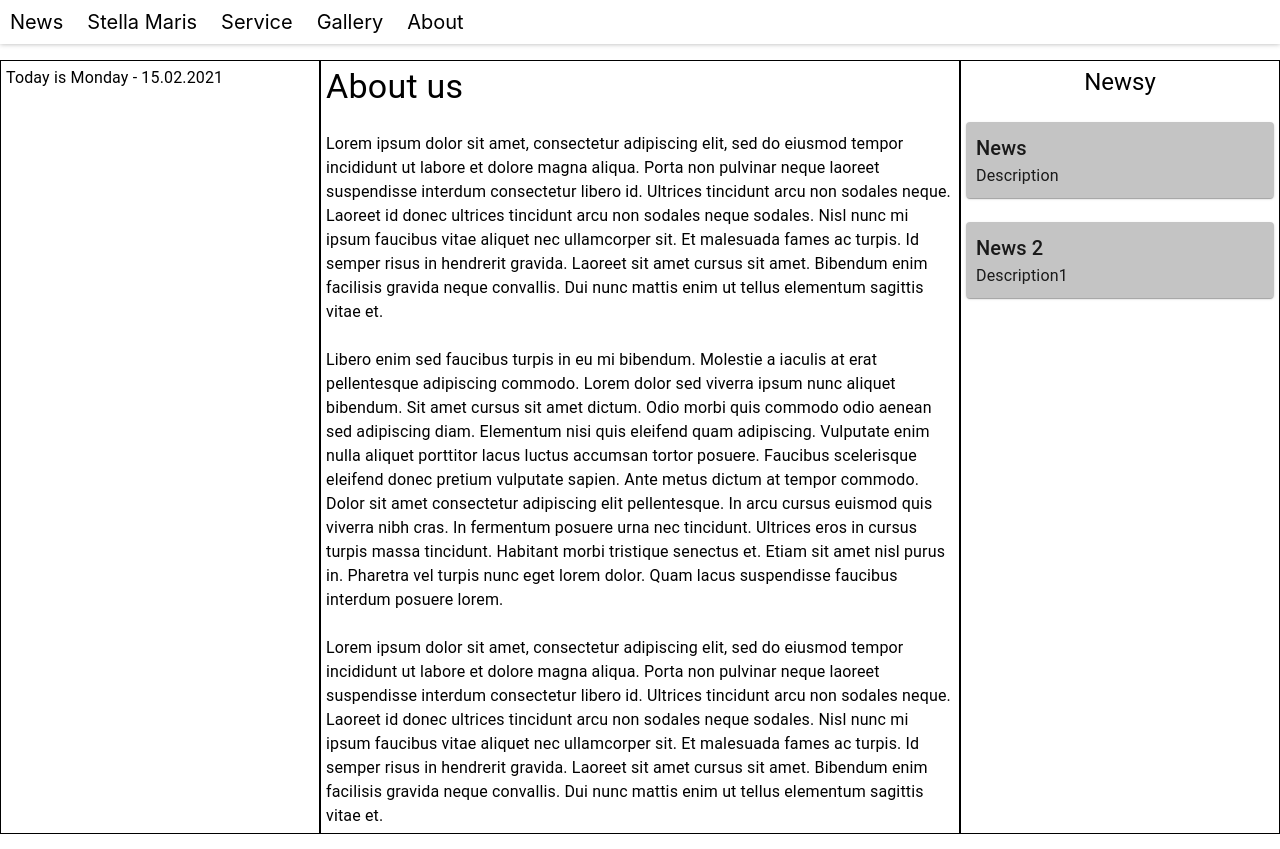
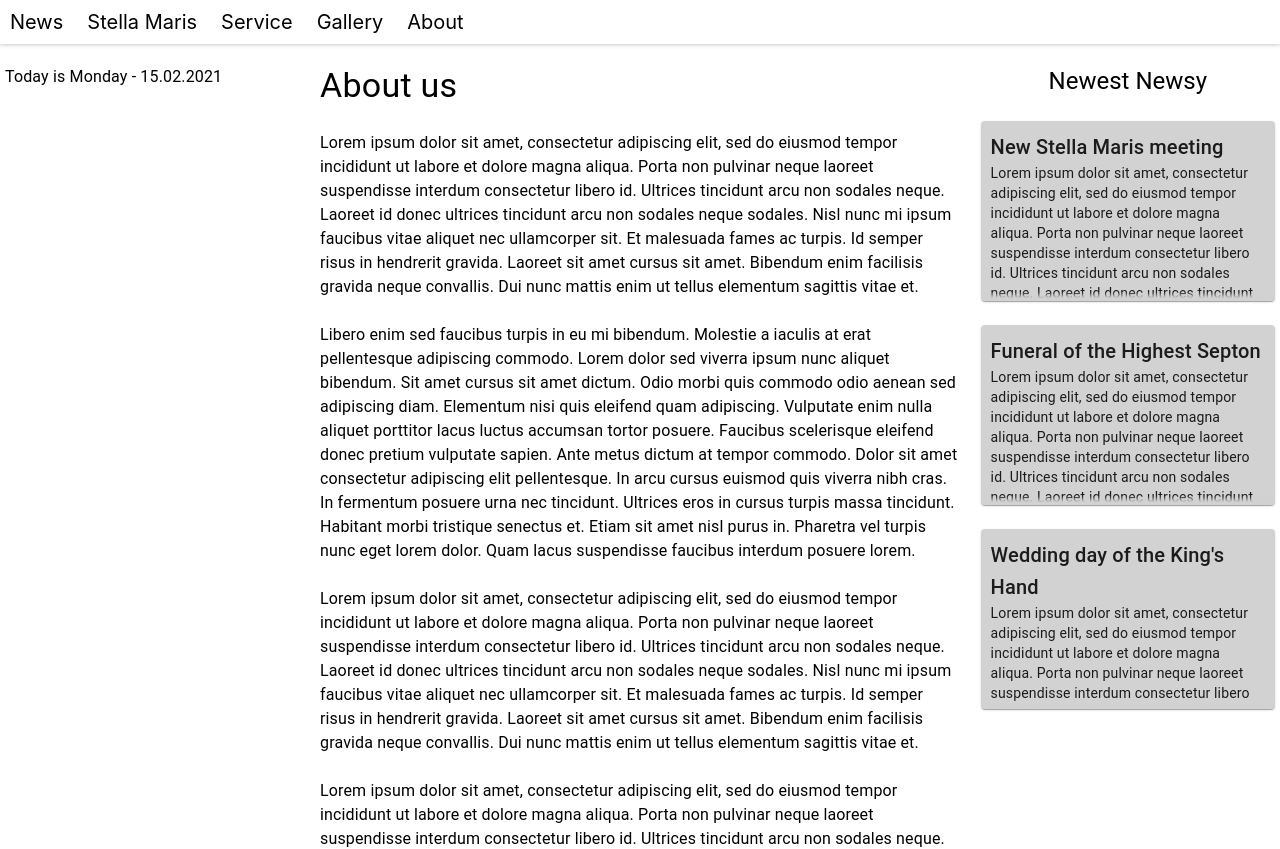
Before and after one commit to Tosini13/Pallotyni, a React (Create React App) app: page / in a window 1280 px wide. Shown: the top 849 px of the page. Built offline with nearby package versions, Linux system fonts and the light colour scheme.

Commit message:
styled news sidebar

```diff
--- a/src/App.tsx
+++ b/src/App.tsx
@@ -7,15 +7,36 @@ import DailyMessage from "./components/dailyMessage/DailyMessage";
 import NavBar from "./components/nav/NavBar";
 import SideBarNews from "./components/news/SideBarNews";
 
-const GridMainContainerStyled = styled(Grid)`
+const navHeight = "60px";
+
+const MainContainerStyled = styled.div`
   position: relative;
-  margin-top: 60px;
-  min-height: calc(100vh - 60px);
+  margin-top: ${navHeight};
+  min-height: calc(100vh - ${navHeight});
 `;
 
-const GridColumnsStyled = styled(Grid)`
+const GridColumnsStyled = styled.div`
   padding: 5px;
-  border: black solid 1px;
+`;
+
+const MainStyled = styled(GridColumnsStyled)`
+  margin: 0px auto;
+  width: 50vw;
+`;
+
+const SidebarStyled = styled(GridColumnsStyled)`
+  position: fixed;
+  margin-top: ${navHeight};
+  width: 23vw;
+  top: 0px;
+`;
+
+const LeftSidebarStyled = styled(SidebarStyled)`
+  left: 0px;
+`;
+
+const RightSidebarStyled = styled(SidebarStyled)`
+  right: 0px;
 `;
 
 function App() {
@@ -25,26 +46,26 @@ function App() {
         <NavBar />
         {/*-----------------------------*/}
         {/*DESKTOP VIEW*/}
-        <GridMainContainerStyled container>
+        <MainContainerStyled>
           {/* LEFT SIDEBAR*/}
-          <GridColumnsStyled item md={3}>
+          <LeftSidebarStyled>
             <Switch>
               <Route path="/" component={DailyMessage} />
             </Switch>
-          </GridColumnsStyled>
+          </LeftSidebarStyled>
           {/* MAIN */}
-          <GridColumnsStyled item md={6}>
+          <MainStyled>
             <Switch>
               <Route path="/" component={AboutUs} />
             </Switch>
-          </GridColumnsStyled>
+          </MainStyled>
           {/* RIGHT SIDEBAR*/}
-          <GridColumnsStyled item md={3}>
+          <RightSidebarStyled>
             <Switch>
               <Route path="/" component={SideBarNews} />
             </Switch>
-          </GridColumnsStyled>
-        </GridMainContainerStyled>
+          </RightSidebarStyled>
+        </MainContainerStyled>
         {/*-----------------------------*/}
       </div>
     </BrowserRouter>
--- a/src/components/aboutUs/AboutUs.tsx
+++ b/src/components/aboutUs/AboutUs.tsx
@@ -1,4 +1,11 @@
 import { Grid, Typography } from "@material-ui/core";
+
+const paragraphs: string[] = [
+  "Lorem ipsum dolor sit amet, consectetur adipiscing elit, sed do eiusmod tempor incididunt ut labore et dolore magna aliqua. Porta non pulvinar neque laoreet suspendisse interdum consectetur libero id. Ultrices tincidunt arcu non sodales neque. Laoreet id donec ultrices tincidunt arcu non sodales neque sodales. Nisl nunc mi ipsum faucibus vitae aliquet nec ullamcorper sit. Et malesuada fames ac turpis. Id semper risus in hendrerit gravida. Laoreet sit amet cursus sit amet. Bibendum enim facilisis gravida neque convallis. Dui nunc mattis enim ut tellus elementum sagittis vitae et.",
+  "Libero enim sed faucibus turpis in eu mi bibendum. Molestie a iaculis at erat pellentesque adipiscing commodo. Lorem dolor sed viverra ipsum nunc aliquet bibendum. Sit amet cursus sit amet dictum. Odio morbi quis commodo odio aenean sed adipiscing diam. Elementum nisi quis eleifend quam adipiscing. Vulputate enim nulla aliquet porttitor lacus luctus accumsan tortor posuere. Faucibus scelerisque eleifend donec pretium vulputate sapien. Ante metus dictum at tempor commodo. Dolor sit amet consectetur adipiscing elit pellentesque. In arcu cursus euismod quis viverra nibh cras. In fermentum posuere urna nec tincidunt. Ultrices eros in cursus turpis massa tincidunt. Habitant morbi tristique senectus et. Etiam sit amet nisl purus in. Pharetra vel turpis nunc eget lorem dolor. Quam lacus suspendisse faucibus interdum posuere lorem.",
+  "Lorem ipsum dolor sit amet, consectetur adipiscing elit, sed do eiusmod tempor incididunt ut labore et dolore magna aliqua. Porta non pulvinar neque laoreet suspendisse interdum consectetur libero id. Ultrices tincidunt arcu non sodales neque. Laoreet id donec ultrices tincidunt arcu non sodales neque sodales. Nisl nunc mi ipsum faucibus vitae aliquet nec ullamcorper sit. Et malesuada fames ac turpis. Id semper risus in hendrerit gravida. Laoreet sit amet cursus sit amet. Bibendum enim facilisis gravida neque convallis. Dui nunc mattis enim ut tellus elementum sagittis vitae et.",
+  "Lorem ipsum dolor sit amet, consectetur adipiscing elit, sed do eiusmod tempor incididunt ut labore et dolore magna aliqua. Porta non pulvinar neque laoreet suspendisse interdum consectetur libero id. Ultrices tincidunt arcu non sodales neque. Laoreet id donec ultrices tincidunt arcu non sodales neque sodales. Nisl nunc mi ipsum faucibus vitae aliquet nec ullamcorper sit. Et malesuada fames ac turpis. Id semper risus in hendrerit gravida. Laoreet sit amet cursus sit amet. Bibendum enim facilisis gravida neque convallis. Dui nunc mattis enim ut tellus elementum sagittis vitae et.",
+];
 
 export interface AboutUsProps {}
 
@@ -8,26 +15,13 @@ const AboutUs: React.FC<AboutUsProps> = () => {
       <Grid item>
         <Typography variant="h4">About us</Typography>
       </Grid>
-      <Grid item>
-        <Typography>{paragraphs.first}</Typography>
-      </Grid>
-      <Grid item>
-        <Typography>{paragraphs.second}</Typography>
-      </Grid>
-      <Grid item>
-        <Typography>{paragraphs.third}</Typography>
-      </Grid>
+      {paragraphs.map((paragraph) => (
+        <Grid item>
+          <Typography>{paragraph}</Typography>
+        </Grid>
+      ))}
     </Grid>
   );
 };
 
 export default AboutUs;
-
-const paragraphs = {
-  first:
-    "Lorem ipsum dolor sit amet, consectetur adipiscing elit, sed do eiusmod tempor incididunt ut labore et dolore magna aliqua. Porta non pulvinar neque laoreet suspendisse interdum consectetur libero id. Ultrices tincidunt arcu non sodales neque. Laoreet id donec ultrices tincidunt arcu non sodales neque sodales. Nisl nunc mi ipsum faucibus vitae aliquet nec ullamcorper sit. Et malesuada fames ac turpis. Id semper risus in hendrerit gravida. Laoreet sit amet cursus sit amet. Bibendum enim facilisis gravida neque convallis. Dui nunc mattis enim ut tellus elementum sagittis vitae et.",
-  second:
-    "Libero enim sed faucibus turpis in eu mi bibendum. Molestie a iaculis at erat pellentesque adipiscing commodo. Lorem dolor sed viverra ipsum nunc aliquet bibendum. Sit amet cursus sit amet dictum. Odio morbi quis commodo odio aenean sed adipiscing diam. Elementum nisi quis eleifend quam adipiscing. Vulputate enim nulla aliquet porttitor lacus luctus accumsan tortor posuere. Faucibus scelerisque eleifend donec pretium vulputate sapien. Ante metus dictum at tempor commodo. Dolor sit amet consectetur adipiscing elit pellentesque. In arcu cursus euismod quis viverra nibh cras. In fermentum posuere urna nec tincidunt. Ultrices eros in cursus turpis massa tincidunt. Habitant morbi tristique senectus et. Etiam sit amet nisl purus in. Pharetra vel turpis nunc eget lorem dolor. Quam lacus suspendisse faucibus interdum posuere lorem.",
-  third:
-    "Lorem ipsum dolor sit amet, consectetur adipiscing elit, sed do eiusmod tempor incididunt ut labore et dolore magna aliqua. Porta non pulvinar neque laoreet suspendisse interdum consectetur libero id. Ultrices tincidunt arcu non sodales neque. Laoreet id donec ultrices tincidunt arcu non sodales neque sodales. Nisl nunc mi ipsum faucibus vitae aliquet nec ullamcorper sit. Et malesuada fames ac turpis. Id semper risus in hendrerit gravida. Laoreet sit amet cursus sit amet. Bibendum enim facilisis gravida neque convallis. Dui nunc mattis enim ut tellus elementum sagittis vitae et.",
-};
--- a/src/components/news/SideBarNews.tsx
+++ b/src/components/news/SideBarNews.tsx
@@ -1,40 +1,24 @@
-import React from "react";
+import React, { useContext } from "react";
 
-import { Grid, Paper, Typography } from "@material-ui/core";
-import styled from "styled-components";
-
-const PaperStyled = styled(Paper)`
-  padding: 10px;
-  background-color: rgba(0, 0, 0, 0.23);
-  cursor: pointer;
-`;
+import { Grid, Typography } from "@material-ui/core";
+import { NewStoreContext } from "../../stores/News";
+import SideBarNewsSummary from "./SideBarNewsSummary";
 
 export interface SideBarNewsProps {}
 
 const SideBarNews: React.FC<SideBarNewsProps> = () => {
-  const newses = [
-    {
-      title: "News",
-      description: "Description",
-    },
-    {
-      title: "News 2",
-      description: "Description1",
-    },
-  ];
+  const newsStore = useContext(NewStoreContext);
+
   return (
     <Grid container direction="column" spacing={3}>
       <Grid item>
         <Typography variant="h5" align="center">
-          Newsy
+          Newest Newsy
         </Typography>
       </Grid>
-      {newses.map((news) => (
-        <Grid item>
-          <PaperStyled>
-            <Typography variant="h6">{news.title}</Typography>
-            <Typography>{news.description}</Typography>
-          </PaperStyled>
+      {newsStore.getAllNews().map((news) => (
+        <Grid item key={news.id}>
+          <SideBarNewsSummary news={news} />
         </Grid>
       ))}
     </Grid>
--- /dev/null
+++ b/src/components/news/SideBarNewsSummary.tsx
@@ -0,0 +1,59 @@
+import React, { useContext, useState } from "react";
+import styled from "styled-components";
+
+import { Grid, Paper, Typography } from "@material-ui/core";
+import { News } from "../../stores/News";
+
+const backgroundColor = "rgb(210, 210, 210)";
+const PaperStyled = styled(Paper)`
+  padding: 10px;
+  background-color: ${backgroundColor};
+  cursor: pointer;
+  position: relative;
+  max-height: 20vh;
+  overflow: hidden;
+`;
+
+const ContentTypographyStyled = styled(Typography)`
+  height: 40%;
+`;
+
+const ReadMoreStyled = styled.div<{
+  open: boolean;
+}>`
+  position: absolute;
+  bottom: 0px;
+  left: 0px;
+  background-color: ${backgroundColor};
+  box-shadow: 0px -6px 4px ${backgroundColor};
+  width: 100%;
+  height: 20px;
+  padding: 3px 10px;
+  transition: all 0.3s;
+  ${(props) =>
+    props.open ? "transform: translateY(0%);" : "transform: translateY(100%);"}
+`;
+
+export interface SideBarNewsSummaryProps {
+  news: News;
+}
+
+const SideBarNewsSummary: React.FC<SideBarNewsSummaryProps> = ({ news }) => {
+  const [readMore, setReadMore] = useState(false);
+  return (
+    <PaperStyled
+      onMouseEnter={() => setReadMore(true)}
+      onMouseLeave={() => setReadMore(false)}
+    >
+      <Typography variant="h6">{news.title}</Typography>
+      <ContentTypographyStyled variant="body2">
+        {news.content}
+      </ContentTypographyStyled>
+      <ReadMoreStyled open={readMore}>
+        <Typography variant="subtitle2">Read more...</Typography>
+      </ReadMoreStyled>
+    </PaperStyled>
+  );
+};
+
+export default SideBarNewsSummary;
--- a/src/index.tsx
+++ b/src/index.tsx
@@ -4,11 +4,14 @@ import "./index.css";
 import App from "./App";
 import reportWebVitals from "./reportWebVitals";
 import { StylesProvider } from "@material-ui/core/styles";
+import { NewStoreProvider } from "./stores/News";
 
 ReactDOM.render(
   <React.StrictMode>
     <StylesProvider injectFirst>
-      <App />
+      <NewStoreProvider>
+        <App />
+      </NewStoreProvider>
     </StylesProvider>
   </React.StrictMode>,
   document.getElementById("root")
--- /dev/null
+++ b/src/mockData/News.ts
@@ -0,0 +1,28 @@
+import moment from "moment";
+
+import { DateFormat } from "../models/Global";
+import { News } from "../stores/News";
+
+export const mockNews: News[] = [
+  {
+    id: moment().format() + "1",
+    title: "New Stella Maris meeting",
+    content:
+      "Lorem ipsum dolor sit amet, consectetur adipiscing elit, sed do eiusmod tempor incididunt ut labore et dolore magna aliqua. Porta non pulvinar neque laoreet suspendisse interdum consectetur libero id. Ultrices tincidunt arcu non sodales neque. Laoreet id donec ultrices tincidunt arcu non sodales neque sodales. Nisl nunc mi ipsum faucibus vitae aliquet nec ullamcorper sit. Et malesuada fames ac turpis. Id semper risus in hendrerit gravida. Laoreet sit amet cursus sit amet. Bibendum enim facilisis gravida neque convallis. Dui nunc mattis enim ut tellus elementum sagittis vitae et.",
+    date: moment().format(DateFormat),
+  },
+  {
+    id: moment().format() + "2",
+    title: "Funeral of the Highest Septon",
+    content:
+      "Lorem ipsum dolor sit amet, consectetur adipiscing elit, sed do eiusmod tempor incididunt ut labore et dolore magna aliqua. Porta non pulvinar neque laoreet suspendisse interdum consectetur libero id. Ultrices tincidunt arcu non sodales neque. Laoreet id donec ultrices tincidunt arcu non sodales neque sodales. Nisl nunc mi ipsum faucibus vitae aliquet nec ullamcorper sit. Et malesuada fames ac turpis. Id semper risus in hendrerit gravida. Laoreet sit amet cursus sit amet. Bibendum enim facilisis gravida neque convallis. Dui nunc mattis enim ut tellus elementum sagittis vitae et.",
+    date: moment().format(DateFormat),
+  },
+  {
+    id: moment().format() + "3",
+    title: "Wedding day of the King's Hand",
+    content:
+      "Lorem ipsum dolor sit amet, consectetur adipiscing elit, sed do eiusmod tempor incididunt ut labore et dolore magna aliqua. Porta non pulvinar neque laoreet suspendisse interdum consectetur libero id. Ultrices tincidunt arcu non sodales neque. Laoreet id donec ultrices tincidunt arcu non sodales neque sodales. Nisl nunc mi ipsum faucibus vitae aliquet nec ullamcorper sit. Et malesuada fames ac turpis. Id semper risus in hendrerit gravida. Laoreet sit amet cursus sit amet. Bibendum enim facilisis gravida neque convallis. Dui nunc mattis enim ut tellus elementum sagittis vitae et.",
+    date: moment().format(DateFormat),
+  },
+];
--- /dev/null
+++ b/src/models/Global.ts
@@ -0,0 +1,3 @@
+export type Id = string;
+
+export const DateFormat = "YYYY/MM/DD HH:mm";
--- /dev/null
+++ b/src/models/News.ts
@@ -0,0 +1,8 @@
+import { Id } from "./Global";
+
+export type TNews = {
+  id: Id;
+  title: string;
+  content: string;
+  date: string;
+};
--- /dev/null
+++ b/src/stores/News.tsx
@@ -0,0 +1,74 @@
+import React from "react";
+import moment from "moment";
+
+import { action, observable } from "mobx";
+import { TNews } from "../models/News";
+import { DateFormat, Id } from "../models/Global";
+import { mockNews } from "../mockData/News";
+
+type TNewsProps = Omit<TNews, "date"> & {
+  date?: string;
+};
+
+export class News {
+  @observable
+  id: Id;
+
+  @observable
+  title: string;
+
+  @observable
+  content: string;
+
+  @observable
+  date: string;
+
+  constructor({ id, title, content, date }: TNewsProps) {
+    this.id = id;
+    this.title = title;
+    this.content = content;
+    this.date = date ?? moment().format(DateFormat);
+  }
+}
+
+type TCreateNewsProps = Omit<TNews, "date" | "id"> & {
+  date?: string;
+};
+
+export class NewsStore {
+  @observable
+  private news: News[];
+
+  @action
+  getAllNews() {
+    return this.news;
+  }
+
+  @action
+  createNews(newsData: TCreateNewsProps) {
+    const newNews = new News({
+      ...newsData,
+      id: moment().format() + this.news.length,
+    });
+    this.news = [newNews, ...this.news];
+  }
+
+  @action
+  deleteNews(id: Id) {
+    this.news = this.news.filter((news) => news.id !== id);
+  }
+
+  constructor() {
+    this.news = [...mockNews];
+  }
+}
+
+export const newsStore = new NewsStore();
+export const NewStoreContext = React.createContext(newsStore);
+export const NewStoreProvider: React.FC<{}> = ({ children }) => {
+  return (
+    <NewStoreContext.Provider value={newsStore}>
+      {children}
+    </NewStoreContext.Provider>
+  );
+};
```
Also changed, not shown: tsconfig.json (+4 -9 lines).
